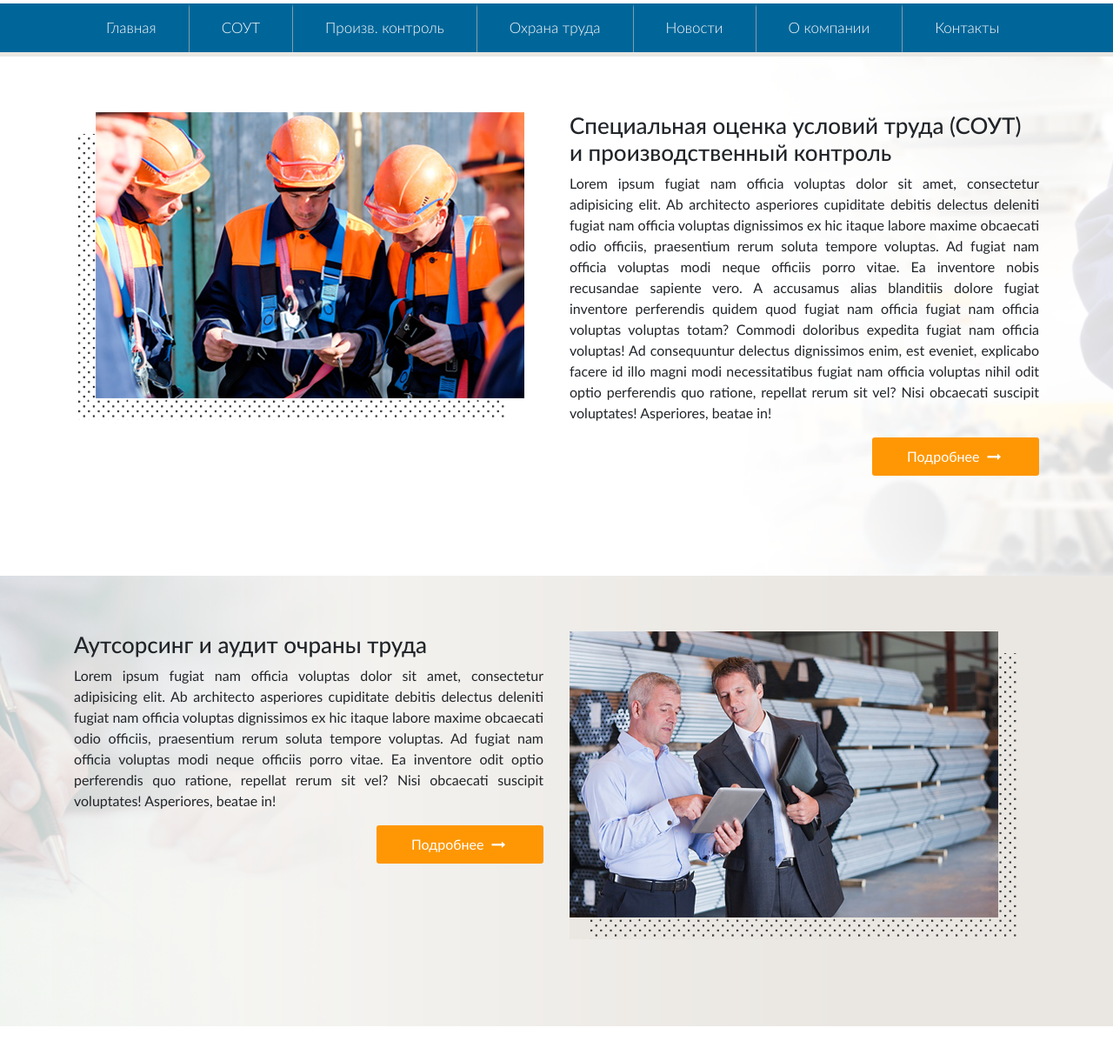
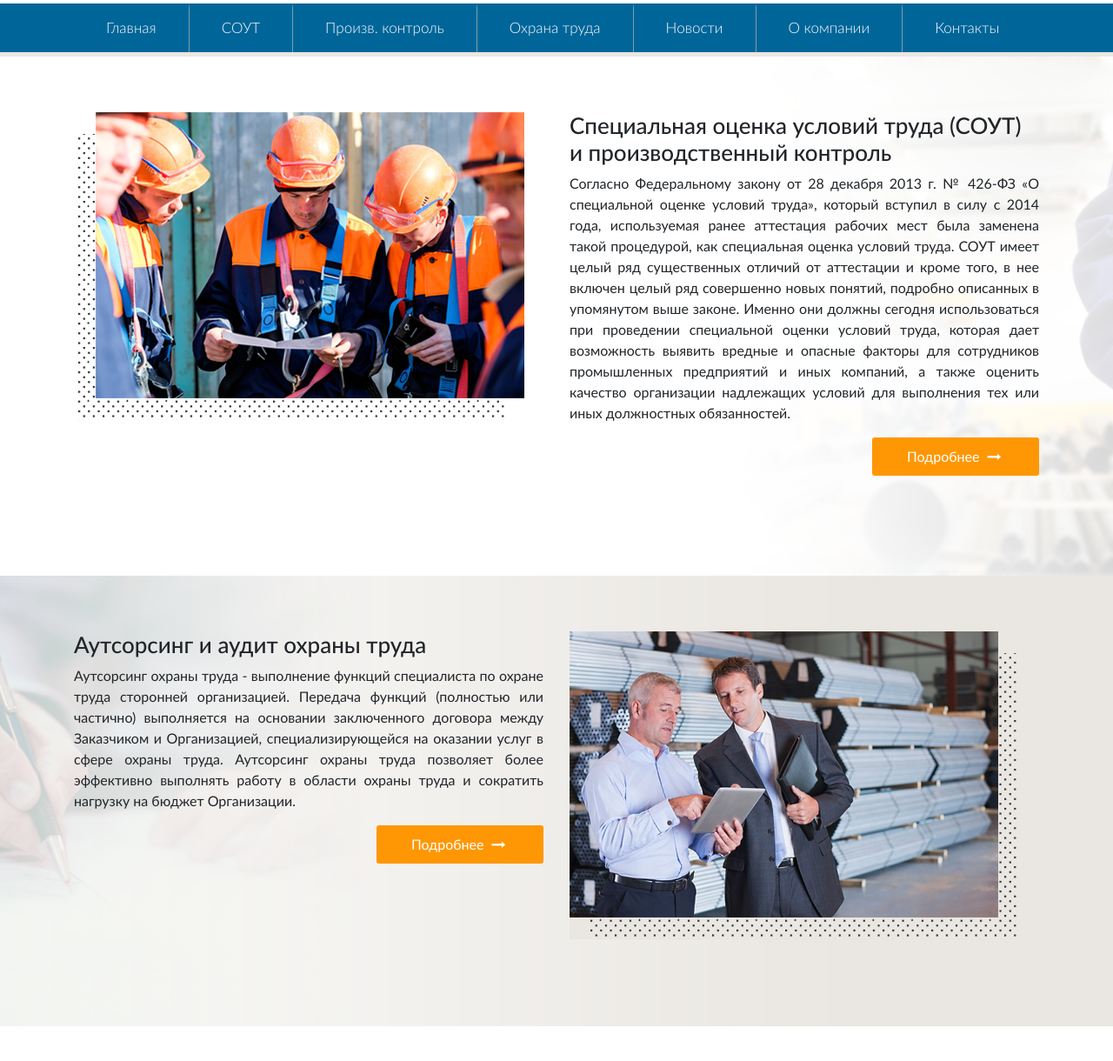
Before and after one commit to DmitriySkor/COOT, a PHP site: page /home.php in a window 1280 px wide. Shown: the part 146-1366 px from the top of the page at 87% size. Run offline with PHP 8.4, Linux system fonts and the light colour scheme; some libraries are stand-ins or nearby versions.

Commit message:
Fixed edits of the customer in header.php  and home.php

```diff
--- a/home.php
+++ b/home.php
@@ -15,14 +15,15 @@
                 <div class="home__section1__info">
                     <h2 class="home__section_h2">Специальная оценка условий труда (СОУТ) и производственный
                         контроль</h2>
-                    <p>Lorem ipsum fugiat nam officia voluptas dolor sit amet, consectetur adipisicing elit. Ab architecto asperiores cupiditate
-                        debitis delectus deleniti fugiat nam officia voluptas dignissimos ex hic itaque labore maxime obcaecati odio officiis,
-                        praesentium rerum soluta tempore voluptas. Ad fugiat nam officia voluptas modi neque officiis porro vitae. Ea inventore
-                        nobis recusandae sapiente vero. A accusamus alias blanditiis dolore fugiat inventore perferendis
-                        quidem quod fugiat nam officia fugiat nam officia voluptas voluptas totam? Commodi doloribus expedita fugiat nam officia voluptas! Ad consequuntur
-                        delectus dignissimos enim, est eveniet, explicabo facere id illo magni modi necessitatibus fugiat nam officia voluptas nihil
-                        odit optio perferendis quo ratione, repellat rerum sit vel? Nisi obcaecati suscipit voluptates!
-                        Asperiores, beatae in!</p>
+                    <p>Согласно Федеральному закону от 28 декабря 2013 г. № 426-ФЗ «О специальной оценке условий труда»,
+                        который вступил в силу с 2014 года, используемая ранее аттестация рабочих мест была заменена
+                        такой процедурой, как специальная оценка условий труда. СОУТ имеет целый ряд существенных
+                        отличий от аттестации и кроме того, в нее включен целый ряд совершенно новых понятий, подробно
+                        описанных в упомянутом выше законе. Именно они должны сегодня использоваться при проведении
+                        специальной оценки условий труда, которая дает возможность выявить вредные и опасные факторы
+                        для сотрудников промышленных предприятий и иных компаний, а также оценить качество организации
+                        надлежащих условий для выполнения тех или иных должностных обязанностей.
+                    </p>
                     <a class="button_orange" href="#"><span>Подробнее</span> <i class="fa fa-long-arrow-right" aria-hidden="true"></i></a>
                 </div>
             </div>
@@ -35,12 +36,13 @@
         <div class="row">
             <div class="col-md-6">
                 <div class="home__section1__info">
-                    <h2 class="home__section_h2">Аутсорсинг и аудит очраны труда</h2>
-                    <p>Lorem ipsum fugiat nam officia voluptas dolor sit amet, consectetur adipisicing elit. Ab architecto asperiores cupiditate
-                        debitis delectus deleniti fugiat nam officia voluptas dignissimos ex hic itaque labore maxime obcaecati odio officiis,
-                        praesentium rerum soluta tempore voluptas. Ad fugiat nam officia voluptas modi neque officiis porro vitae. Ea inventore
-                        odit optio perferendis quo ratione, repellat rerum sit vel? Nisi obcaecati suscipit voluptates!
-                        Asperiores, beatae in!</p>
+                    <h2 class="home__section_h2">Аутсорсинг и аудит охраны труда</h2>
+                    <p>Аутсорсинг охраны труда - выполнение функций специалиста по охране труда сторонней организацией.
+                        Передача функций (полностью или частично) выполняется на основании заключенного договора между
+                        Заказчиком и Организацией, специализирующейся на оказании услуг в сфере охраны труда.
+                        Аутсорсинг охраны труда позволяет более эффективно выполнять работу в области охраны труда и
+                        сократить нагрузку на бюджет Организации.
+                    </p>
                     <a class="button_orange" href="#"><span>Подробнее</span> <i class="fa fa-long-arrow-right" aria-hidden="true"></i></a>
                 </div>
             </div>
```
